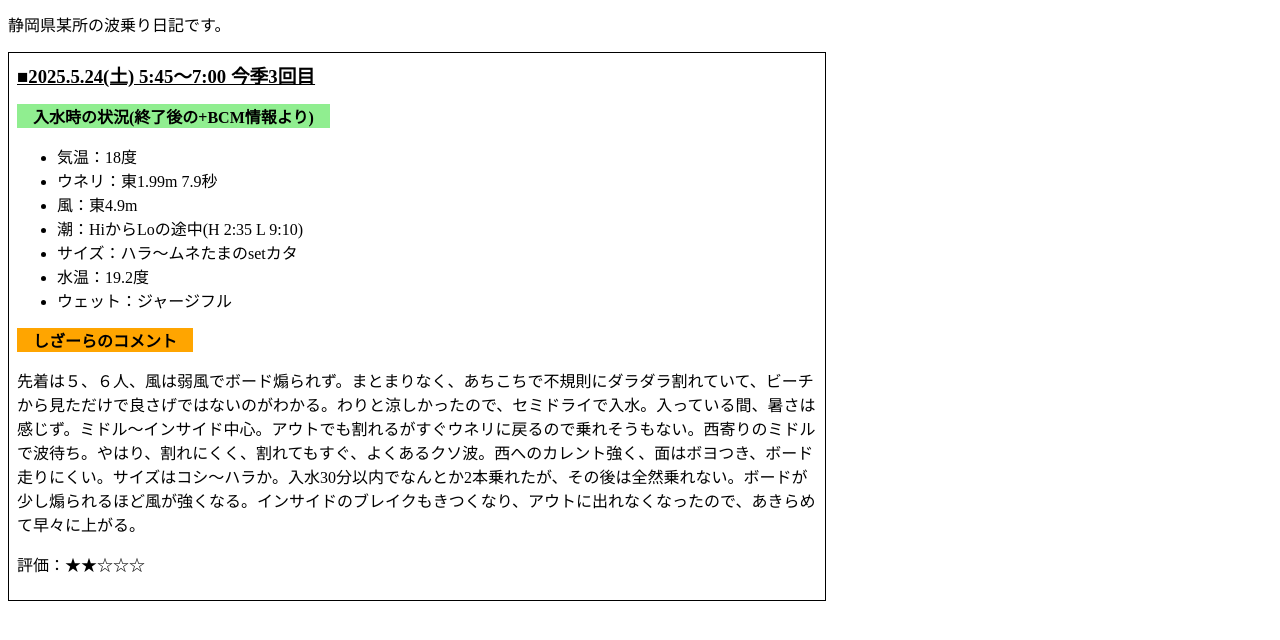
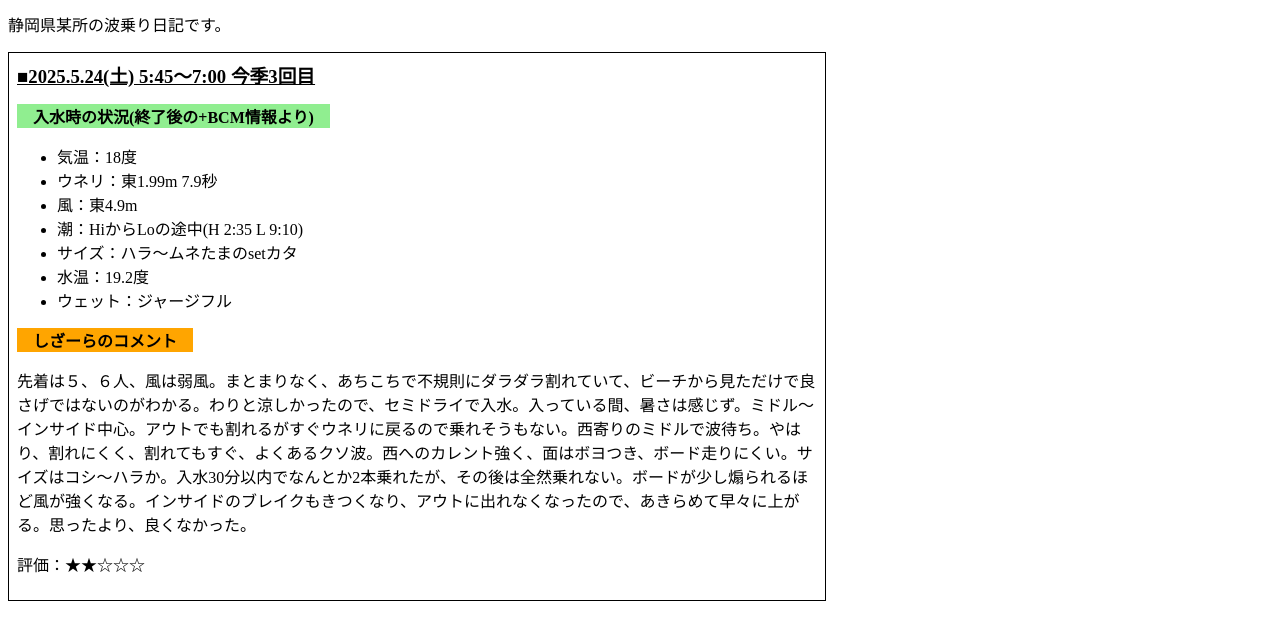
Before and after one commit to sizara3710/sazanami, a plain HTML site: page index.html in a window 1280 px wide. Shown: the part 90-730 px from the top of the page. Drawn offline with Linux system fonts and the light colour scheme.

Commit message:
Add files via upload

```diff
--- a/index.html
+++ b/index.html
@@ -32,7 +32,7 @@
     <strong>　しざーらのコメント　</strong>
   </div>
 
-    <p>先着は５、６人、風は弱風でボード煽られず。まとまりなく、あちこちで不規則にダラダラ割れていて、ビーチから見ただけで良さげではないのがわかる。わりと涼しかったので、セミドライで入水。入っている間、暑さは感じず。ミドル～インサイド中心。アウトでも割れるがすぐウネリに戻るので乗れそうもない。西寄りのミドルで波待ち。やはり、割れにくく、割れてもすぐ、よくあるクソ波。西へのカレント強く、面はボヨつき、ボード走りにくい。サイズはコシ～ハラか。入水30分以内でなんとか2本乗れたが、その後は全然乗れない。ボードが少し煽られるほど風が強くなる。インサイドのブレイクもきつくなり、アウトに出れなくなったので、あきらめて早々に上がる。</p>
+    <p>先着は５、６人、風は弱風。まとまりなく、あちこちで不規則にダラダラ割れていて、ビーチから見ただけで良さげではないのがわかる。わりと涼しかったので、セミドライで入水。入っている間、暑さは感じず。ミドル～インサイド中心。アウトでも割れるがすぐウネリに戻るので乗れそうもない。西寄りのミドルで波待ち。やはり、割れにくく、割れてもすぐ、よくあるクソ波。西へのカレント強く、面はボヨつき、ボード走りにくい。サイズはコシ～ハラか。入水30分以内でなんとか2本乗れたが、その後は全然乗れない。ボードが少し煽られるほど風が強くなる。インサイドのブレイクもきつくなり、アウトに出れなくなったので、あきらめて早々に上がる。思ったより、良くなかった。</p>
     <p>評価：★★☆☆☆</p>
 
 </section>
```
